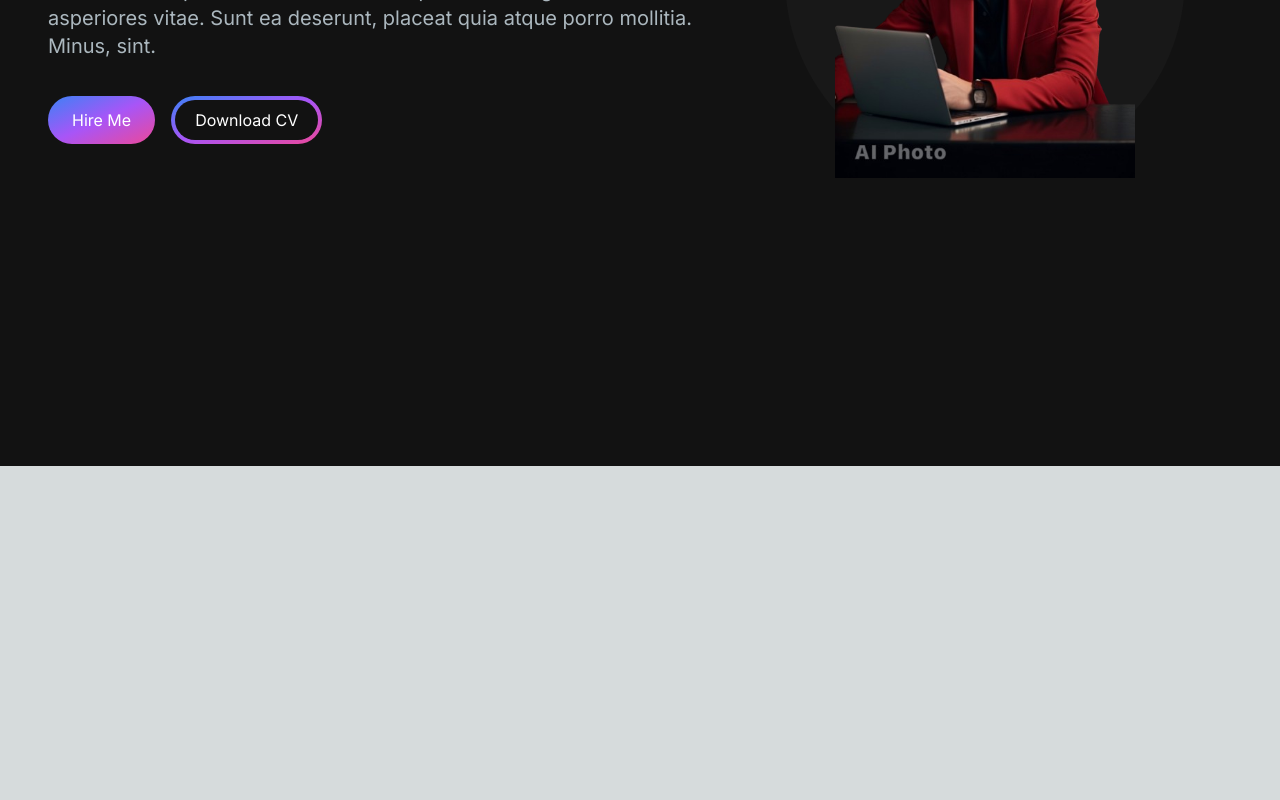
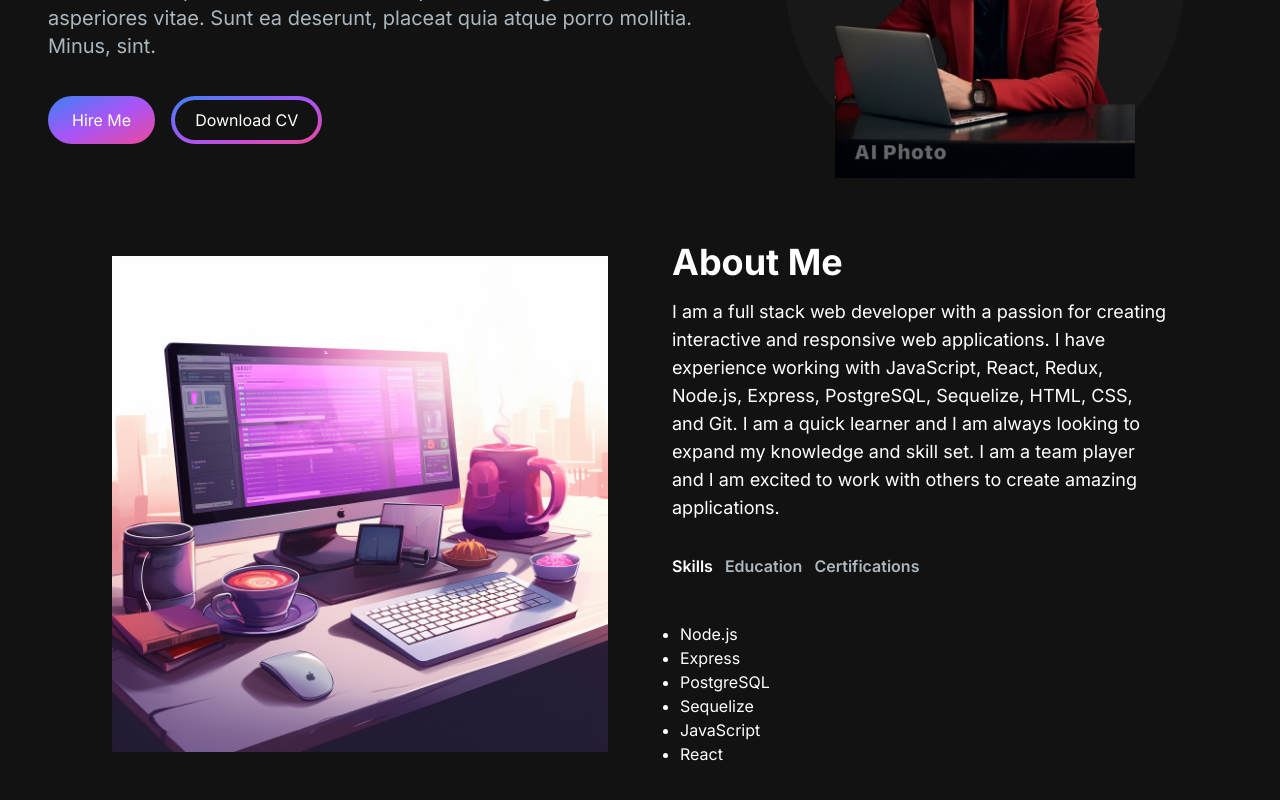
Before and after one commit to Arag0rn/My-Portfolio, a Next.js app: page / in a window 1280 px wide. Shown: the part 334-1134 px from the top of the page. Before the commit the page ends 800 px from the top, so only its background shows below. Built offline with nearby package versions, Linux system fonts and the light colour scheme.

Commit message:
finished about section

```diff
--- a/package.json
+++ b/package.json
@@ -10,6 +10,7 @@
   },
   "dependencies": {
     "@heroicons/react": "^2.1.1",
+    "framer-motion": "^11.0.3",
     "next": "^14.1.0",
     "normalize.css": "^8.0.1",
     "react": "^18",
--- /dev/null
+++ b/src/app/components/AboutSection.jsx
@@ -0,0 +1,99 @@
+"use client";
+import React, { useTransition, useState } from "react";
+import Image from "next/image";
+import TabButton from "./TabButton";
+
+const TAB_DATA = [
+  {
+    title: "Skills",
+    id: "skills",
+    content: (
+      <ul className="list-disc pl-2">
+        <li>Node.js</li>
+        <li>Express</li>
+        <li>PostgreSQL</li>
+        <li>Sequelize</li>
+        <li>JavaScript</li>
+        <li>React</li>
+      </ul>
+    ),
+  },
+  {
+    title: "Education",
+    id: "education",
+    content: (
+      <ul className="list-disc pl-2">
+        <li>Fullstack Academy of Code</li>
+        <li>University of California, Santa Cruz</li>
+      </ul>
+    ),
+  },
+  {
+    title: "Certifications",
+    id: "certifications",
+    content: (
+      <ul className="list-disc pl-2">
+        <li>AWS Cloud Practitioner</li>
+        <li>Google Professional Cloud Developer</li>
+      </ul>
+    ),
+  },
+];
+
+const AboutSection = () => {
+  const [tab, setTab] = useState("skills");
+  const [isPending, startTransition] = useTransition();
+
+  const handleTabChange = (id) => {
+    startTransition(() => {
+      setTab(id);
+    });
+  };
+
+  return (
+    <section className="text-white" id="about">
+      <div className="md:grid md:grid-cols-2 gap-8 items-center py-8 px-4 xl:gap-16 sm:py-16 xl:px-16">
+        <Image alt="aboutMe" src="./about-image.png" width={500} height={500} />
+        <div className="mt-4 md:mt-0 text-left flex flex-col h-full">
+          <h2 className="text-4xl font-bold text-white mb-4">About Me</h2>
+          <p className="text-base lg:text-lg">
+            I am a full stack web developer with a passion for creating
+            interactive and responsive web applications. I have experience
+            working with JavaScript, React, Redux, Node.js, Express, PostgreSQL,
+            Sequelize, HTML, CSS, and Git. I am a quick learner and I am always
+            looking to expand my knowledge and skill set. I am a team player and
+            I am excited to work with others to create amazing applications.
+          </p>
+          <div className="flex flex-row justify-start mt-8">
+            <TabButton
+              selectTab={() => handleTabChange("skills")}
+              active={tab === "skills"}
+            >
+              {" "}
+              Skills{" "}
+            </TabButton>
+            <TabButton
+              selectTab={() => handleTabChange("education")}
+              active={tab === "education"}
+            >
+              {" "}
+              Education{" "}
+            </TabButton>
+            <TabButton
+              selectTab={() => handleTabChange("certifications")}
+              active={tab === "certifications"}
+            >
+              {" "}
+              Certifications{" "}
+            </TabButton>
+          </div>
+          <div className="mt-8">
+            {TAB_DATA.find((t) => t.id === tab).content}
+          </div>
+        </div>
+      </div>
+    </section>
+  );
+};
+
+export default AboutSection;
--- a/src/app/components/HeroSection.jsx
+++ b/src/app/components/HeroSection.jsx
@@ -8,13 +8,13 @@
 
   const handleDownload = () => {
     // Путь к файлу PDF
-    const pdfPath = './Habuzov_SV.pdf';
+    const pdfPath = './Habuzov_S_SV.pdf';
 
     // Создаем элемент <a> для скачивания
     const link = document.createElement('a');
     link.href = pdfPath;
     link.target = '_blank';
-    link.download = 'Резюме.pdf';
+    link.download = 'Khabuzov_S.CV';
 
     // Добавляем элемент в DOM, эмулируем клик по нему и удаляем его
     document.body.appendChild(link);
--- /dev/null
+++ b/src/app/components/TabButton.jsx
@@ -0,0 +1,26 @@
+import React from "react";
+import { motion } from "framer-motion";
+
+const variants = {
+  default: { width: 0 },
+  active: { width: "calc(100% - 0.75rem)" },
+};
+
+const TabButton = ({ active, selectTab, children }) => {
+  const buttonClasses = active ? "text-white" : "text-[#ADB7BE]";
+
+  return (
+    <button onClick={selectTab}>
+      <p className={`mr-3 font-semibold hover:text-white ${buttonClasses}`}>
+        {children}
+      </p>
+      <motion.div
+        animate={active ? "active" : "default"}
+        variants={variants}
+        className="h-1 bg-primary-500 mt-2 mr-3"
+      ></motion.div>
+    </button>
+  );
+};
+
+export default TabButton;
--- a/src/app/page.js
+++ b/src/app/page.js
@@ -1,4 +1,6 @@
+import AboutSection from "./components/AboutSection";
 import { HeroSection } from "./components/HeroSection";
+
 import NavBar from "./components/NavBar";
 
 
@@ -8,6 +10,7 @@
       <NavBar />
       <div className="container mt-24 mx-auto px-12 py-4">
     <HeroSection/>
+    <AboutSection />
     </div>
     </main>
   );
```
Also changed, not shown: public/about-image.png (added), 1 other file (tests, documents, lock files or other folders).
